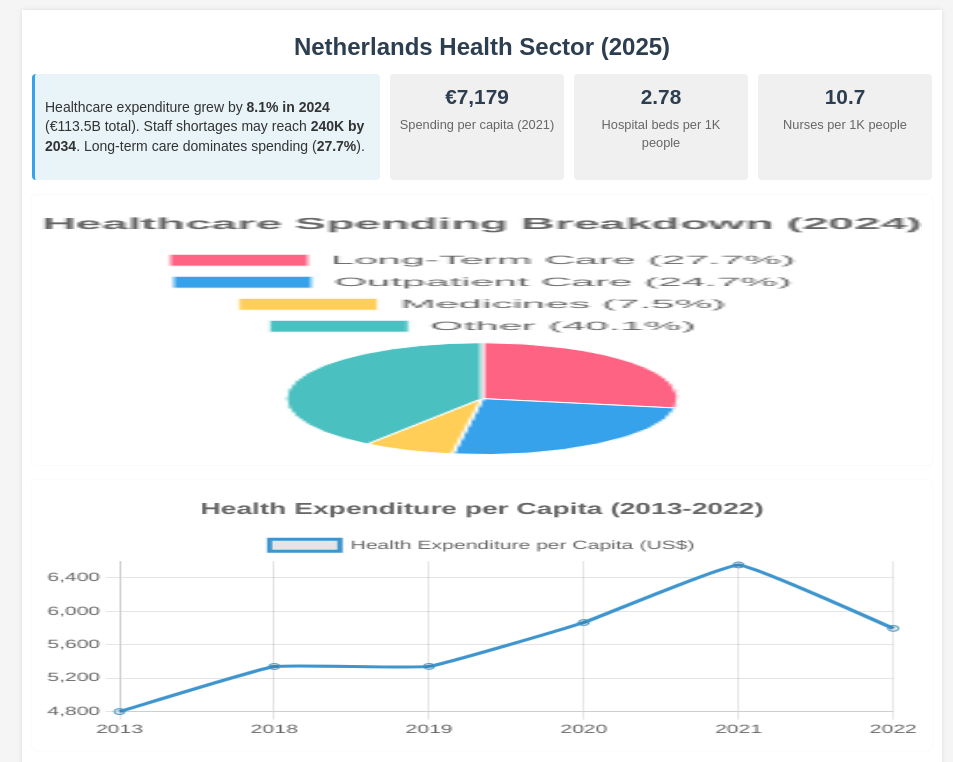
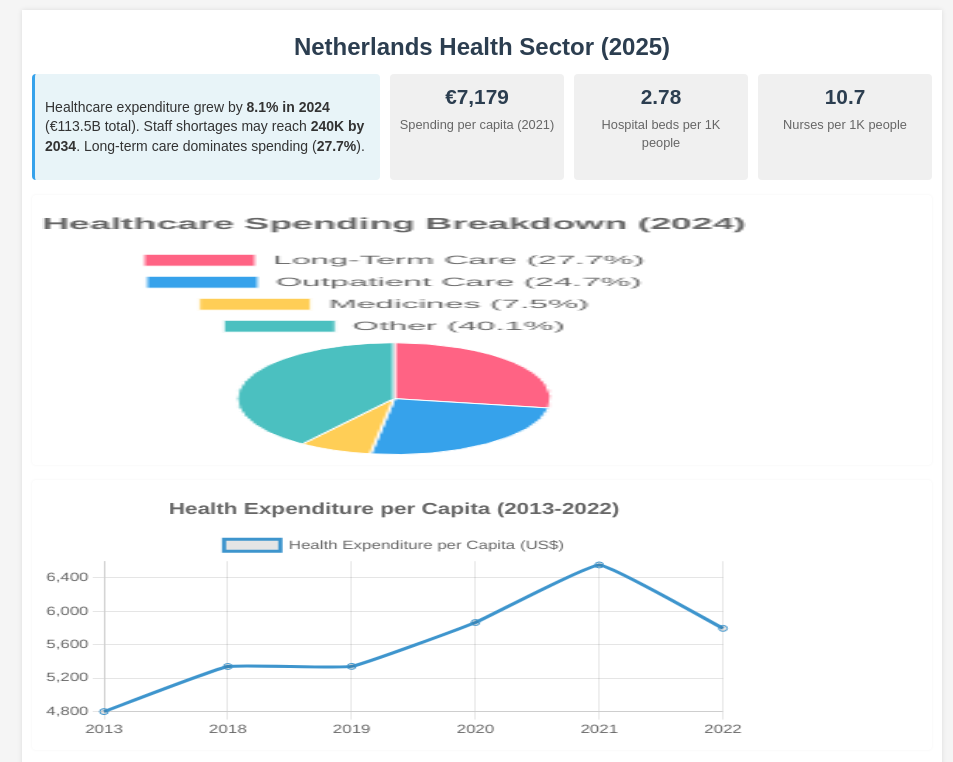
Before and after one commit to onebyte0x00/Health-sec-stats, a plain HTML site: page index.html in a window 1280 px wide. Shown: the top 762 px of the page, without its empty margins (158-1111 px from the left). Drawn offline with nearby package versions, Linux system fonts and the light colour scheme.

Commit message:
Update styles.css

```diff
--- a/styles.css
+++ b/styles.css
@@ -73,7 +73,7 @@ h1 {
 }
 
 canvas {
-  width: 100% !important;
+  width: 80% !important;
   height: 250px !important; /* Fixed height for consistency */
 }
 
```
